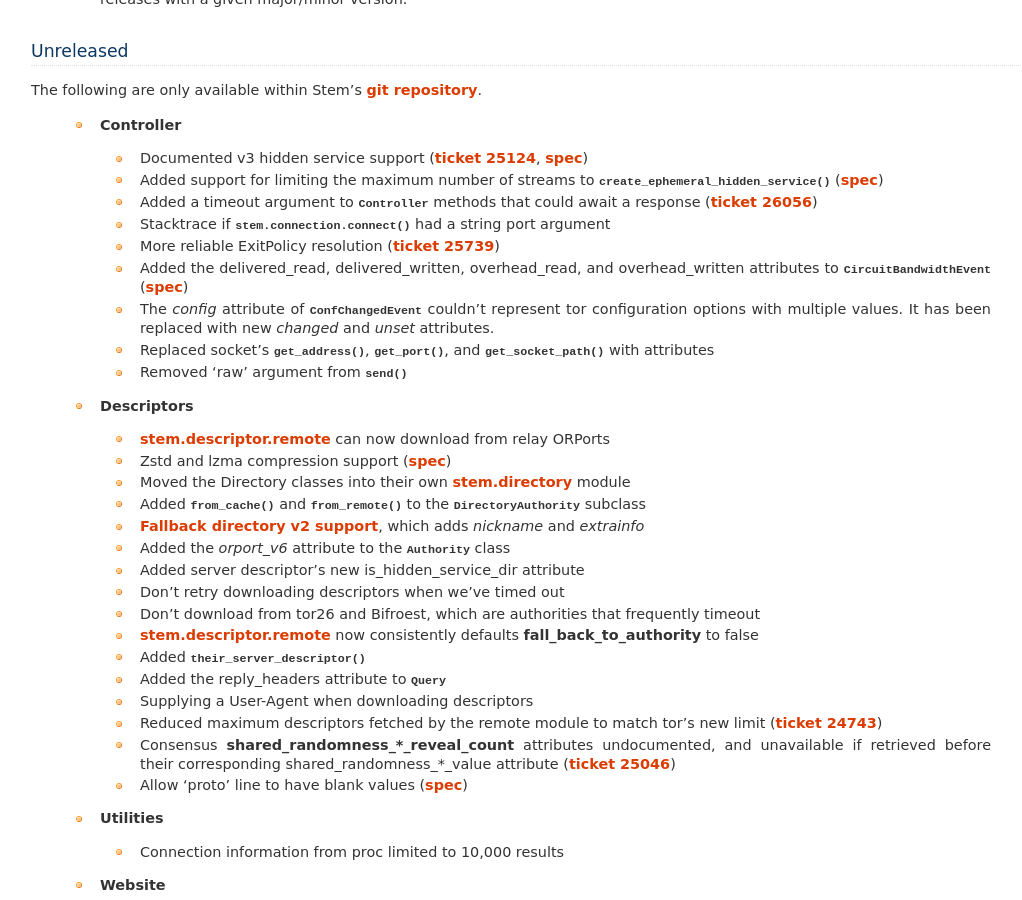
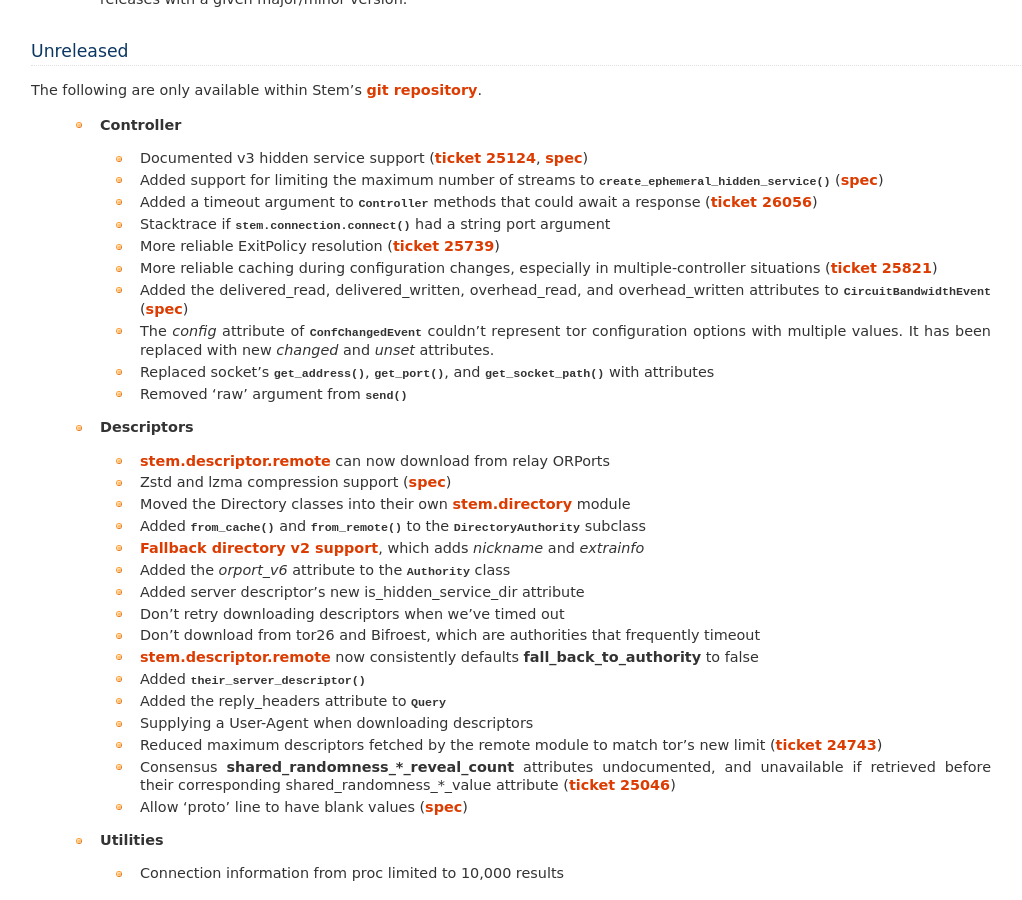
Before and after one commit to torproject/stem, a Sphinx documentation site: the page built from docs/change_log.rst, in a window 1280 px wide and 900 px high, scrolled down 667 px. Shown: the whole window, without its empty margins (89-1111 px from the left). Built offline with Sphinx 7.4.7, drawn with Linux system fonts in a browser that asks for light colours.

Commit message:
Changelog entry for configuration-changing cache improvements (#25821)

```diff
--- a/docs/change_log.rst
+++ b/docs/change_log.rst
@@ -51,6 +51,7 @@
   * Added a timeout argument to :class:`~stem.control.Controller` methods that could await a response (:trac:`26056`)
   * Stacktrace if :func:`stem.connection.connect` had a string port argument
   * More reliable ExitPolicy resolution (:trac:`25739`)
+  * More reliable caching during configuration changes, especially in multiple-controller situations (:trac:`25821`)
   * Added the delivered_read, delivered_written, overhead_read, and overhead_written attributes to :class:`~stem.response.events.CircuitBandwidthEvent` (:spec:`fbb38ec`)
   * The *config* attribute of :class:`~stem.response.events.ConfChangedEvent` couldn't represent tor configuration options with multiple values. It has been replaced with new *changed* and *unset* attributes.
   * Replaced socket's :func:`~stem.socket.ControlPort.get_address`, :func:`~stem.socket.ControlPort.get_port`, and :func:`~stem.socket.ControlSocketFile.get_socket_path` with attributes
```
